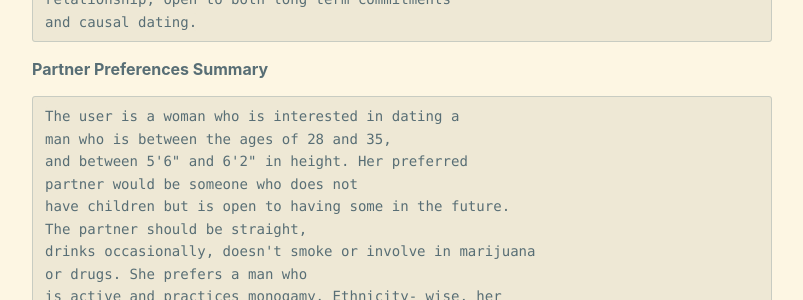
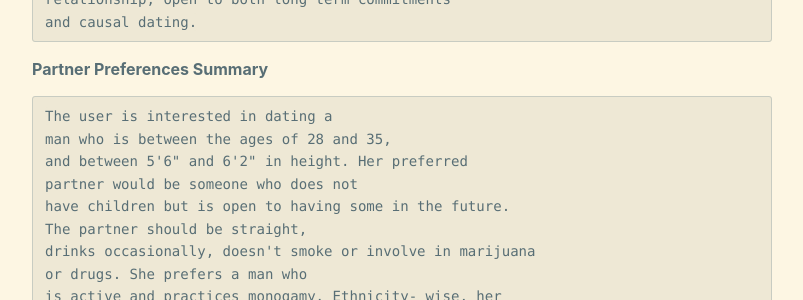
Before and after one commit to daniel-deychakiwsky/daniel-deychakiwsky.github.io, a Jekyll site: the page built from _posts/2023-09-09-generative-matchmaking.md, in a window 1280 px wide and 900 px high, scrolled down 6230 px. Shown: the part 152-452 px from the top of the window, without its empty margins (238-1041 px from the left). Built offline with Jekyll 4.4.1, drawn with Linux system fonts in a browser that asks for light colours; some of the changed text lies outside the part shown.

Commit message:
[POC-30] Update 2023-09-09-generative-matchmaking.md (#17)

````diff
--- a/_posts/2023-09-09-generative-matchmaking.md
+++ b/_posts/2023-09-09-generative-matchmaking.md
@@ -279,7 +279,7 @@
 **Partner Preferences Summary**
 
 ```text
-The user is a woman who is interested in dating a
+The user is interested in dating a
 man who is between the ages of 28 and 35,
 and between 5'6" and 6'2" in height. Her preferred
 partner would be someone who does not
````
